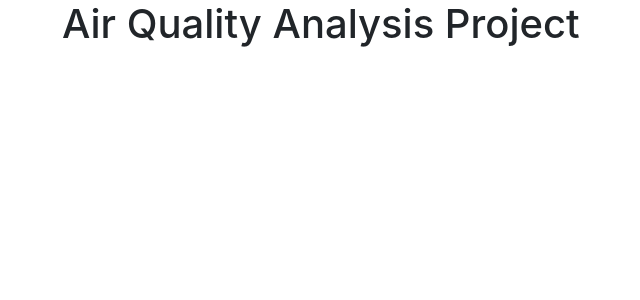
After one commit to bglowniak/Air-Quality-Analysis, a Flask app: template templates/index.html in a window 1280 px wide. The commit adds this page. Shown: the top 300 px of the page, without its empty margins (23-663 px from the left). Run offline with Flask 2, Linux system fonts and the light colour scheme; the template is opened without the code that fills it, so the values that code supplies are empty; some libraries are stand-ins or nearby versions.

Commit message:
Add templating framework

```diff
--- a/app.py
+++ b/app.py
@@ -1,11 +1,14 @@
-from flask import Flask, send_from_directory
+from flask import Flask, send_from_directory, render_template
 
 app = Flask(__name__)
 
 
-@app.route('/')
+@app.route('/', methods=['GET'])
 def index():
-    return app.send_static_file('index.html')
+    """
+    Gets the index page
+    """
+    return render_template('index.html')
 
 if __name__ == '__main__':
     app.run(debug=True)
--- a/static/index.html
+++ b/templates/base.html
@@ -8,10 +8,11 @@
     <!-- Bootstrap CSS -->
     <link rel="stylesheet" href="https://stackpath.bootstrapcdn.com/bootstrap/4.2.1/css/bootstrap.min.css" integrity="sha384-GJzZqFGwb1QTTN6wy59ffF1BuGJpLSa9DkKMp0DgiMDm4iYMj70gZWKYbI706tWS" crossorigin="anonymous">
 
-    <title>Hello, world!</title>
+    <title>CDC Air Quality Analysis Project</title>
   </head>
   <body>
-    <h1>Hello, world!</h1>
+
+    {% block container %}{% endblock %}
 
     <!-- Optional JavaScript -->
     <!-- jQuery first, then Popper.js, then Bootstrap JS -->
--- /dev/null
+++ b/templates/index.html
@@ -0,0 +1,17 @@
+{% extends 'base.html' %}
+
+{% block container %}
+
+<div class="container">
+  <div class="row">
+    <div class="col">
+
+      <h1>Air Quality Analysis Project</h1>
+
+
+
+    </div>
+  </div>
+</div>
+
+{% endblock container %}
```
